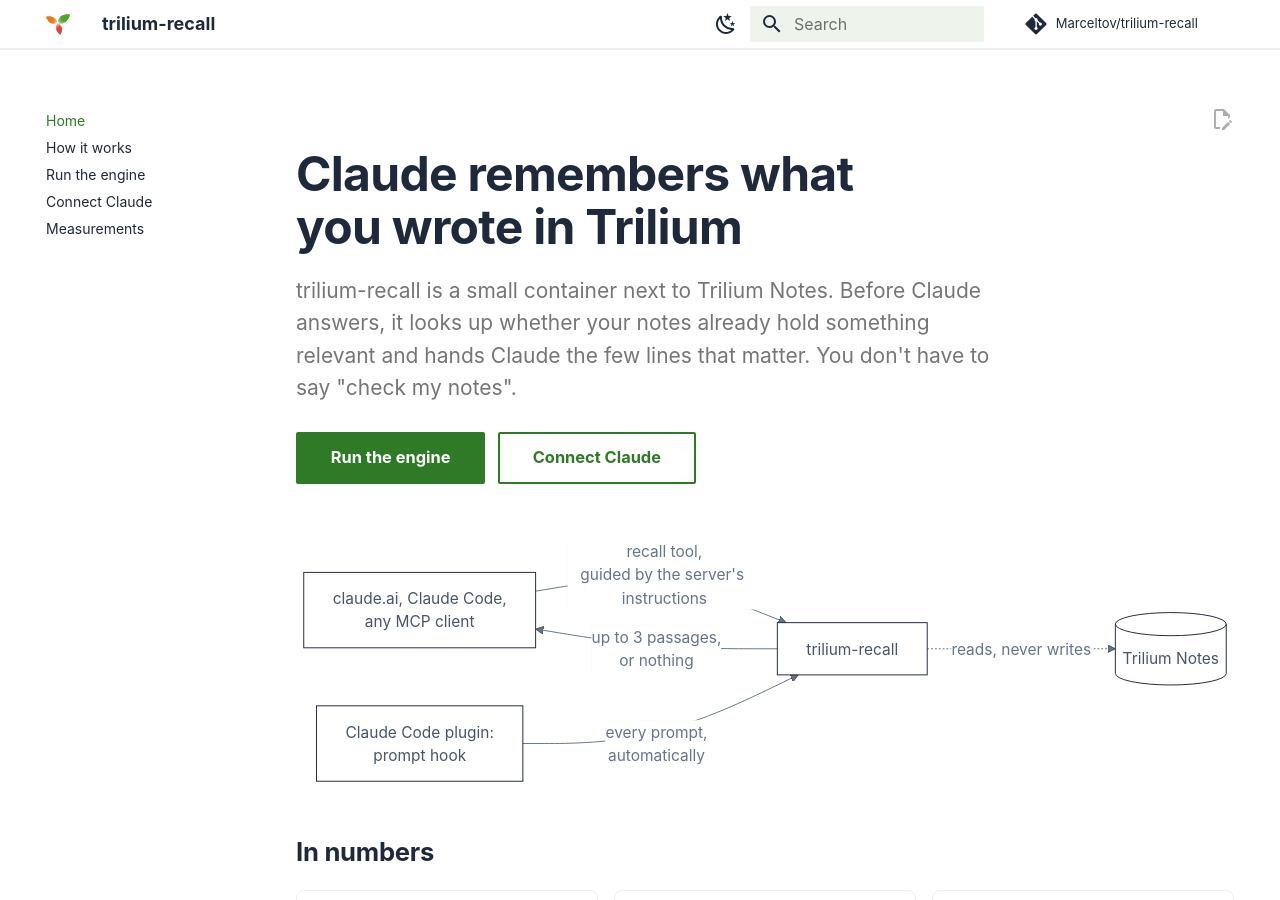
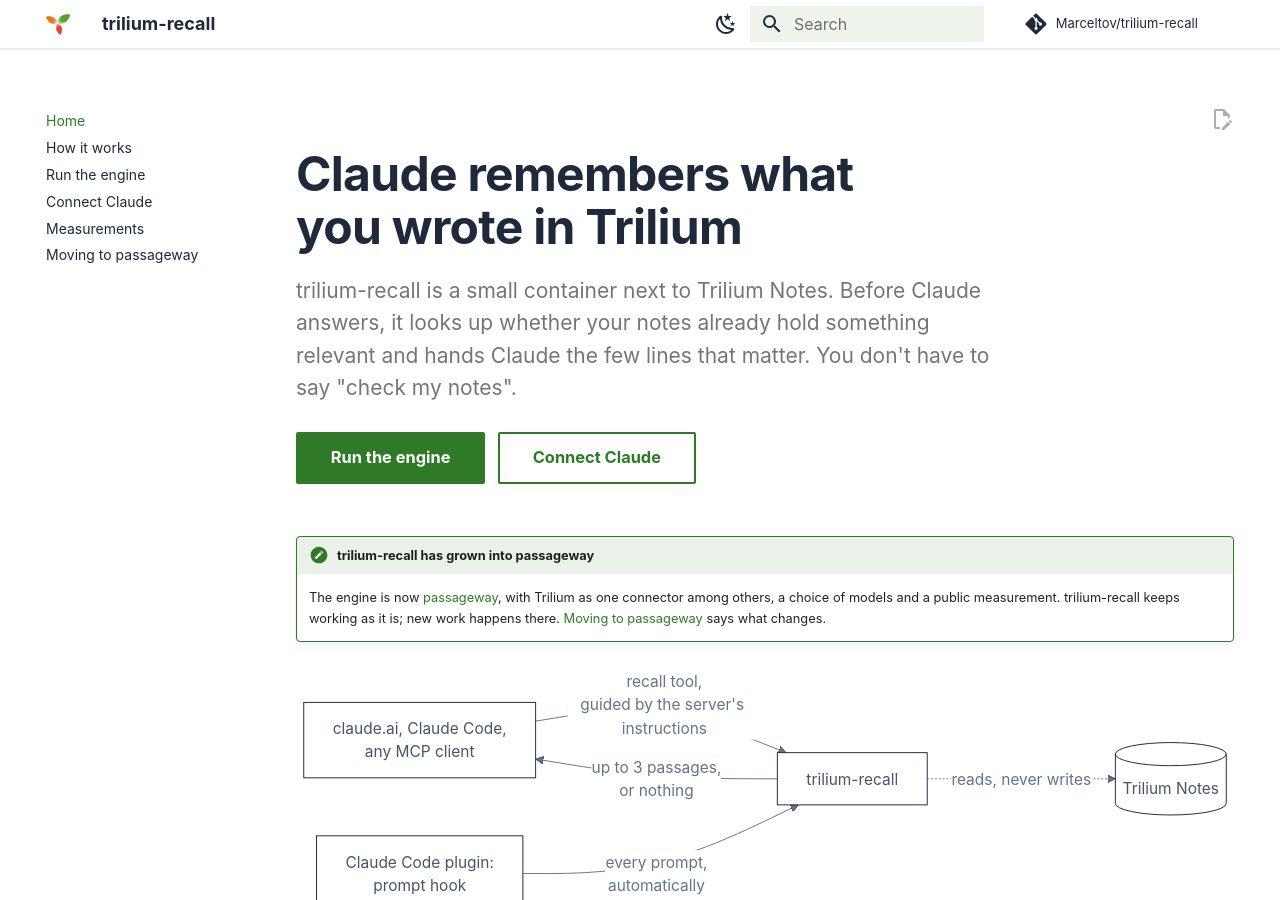
Before and after one commit to Marceltov/trilium-recall, an MkDocs documentation site: the page built from docs/index.md, in a window 1280 px wide and 900 px high. Built offline with MkDocs 1.6.1 and Material for MkDocs 9.7.7, drawn with Linux system fonts in a browser that asks for light colours; some web fonts are replaced; comment, search, counter and statistics services are not loaded.

Commit message:
TRILIUM-RECALL #10: Point to passageway, with a migration guide
Co-Authored-By: Claude Fable 5.1 <noreply@anthropic.com>
Claude-Session: https://claude.ai/code/session_01Mmwmvtqw7XkpvEoMPU1CQH

```diff
--- a/docs/index.md
+++ b/docs/index.md
@@ -10,6 +10,13 @@ hide:
 <p class="tm-hero__lead">trilium-recall is a small container next to Trilium Notes. Before Claude answers, it looks up whether your notes already hold something relevant and hands Claude the few lines that matter. You don't have to say "check my notes".</p>
 
 [Run the engine](install.md){ .md-button .md-button--primary } [Connect Claude](connect.md){ .md-button }
+
+</div>
+
+!!! note "trilium-recall has grown into passageway"
+    The engine is now [passageway](https://passageway.marceltov.de/), with Trilium as one connector among others, a choice of models and a public measurement. trilium-recall keeps working as it is; new work happens there. [Moving to passageway](migrate.md) says what changes.
+
+<div markdown>
 
 </div>
 
--- a/mkdocs.yml
+++ b/mkdocs.yml
@@ -17,6 +17,7 @@ nav:
   - Run the engine: install.md
   - Connect Claude: connect.md
   - Measurements: measurements.md
+  - Moving to passageway: migrate.md
 
 theme:
   name: material
```
Also changed, not shown: README.md (+2 -0 lines), docs/migrate.md (added, +56 -0 lines).
